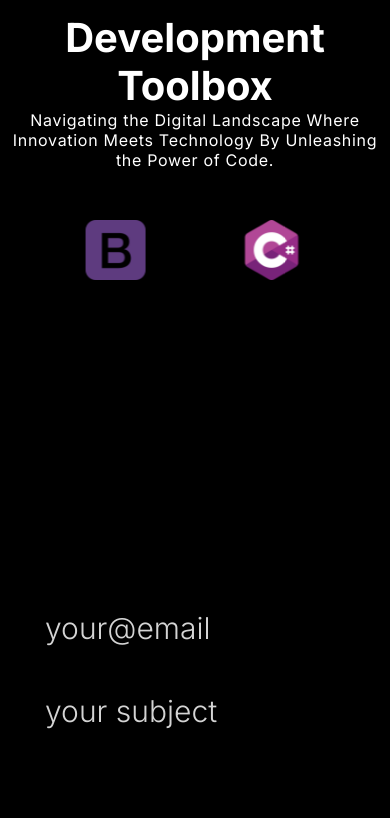
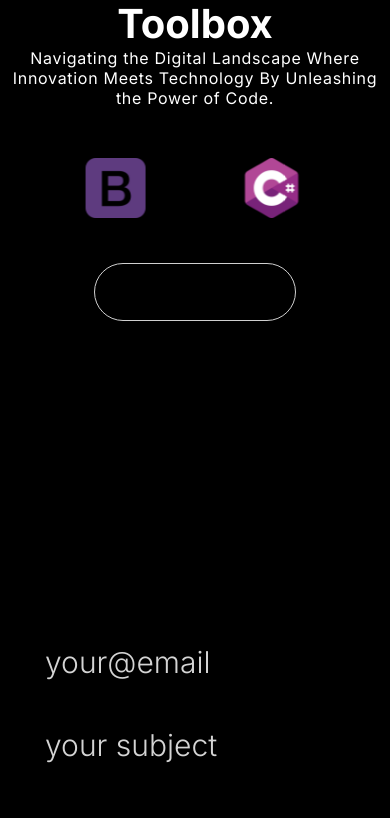
Before and after one commit to jukurius/portfolio-spa, a Next.js app: page / in a window 390 px wide. Shown: the part 1474-2292 px from the top of the page. Built offline with nearby package versions, Linux system fonts and the light colour scheme.

Commit message:
global fixes

```diff
--- a/assets/scss/components/contact-form.module.scss
+++ b/assets/scss/components/contact-form.module.scss
@@ -1,6 +1,5 @@
 @import "../variables/variables.scss";
 .contact_form_wrapper {
-  padding: 0 25px;
   h2 {
     font-size: $h1-desktop-font-size;
     text-align: center;
--- /dev/null
+++ b/assets/scss/components/link-component.module.scss
@@ -0,0 +1,22 @@
+@import "../variables/variables.scss";
+
+.link_component {
+  border: 1px solid #d0d0d0;
+  border-radius: 1000px;
+  padding: 20px 40px;
+  font-size: $h2-desktop-font-size;
+  transition: border 0.32s cubic-bezier(0.4, 0, 0.6, 1);
+
+  &:hover {
+    border: 1px solid #000;
+  }
+
+  @media (max-width: 768px) {
+    padding: 10px 24px;
+    font-size: $h2-tablet-font-size;
+  }
+
+  @media (max-width: 490px) {
+    font-size: $h2-mobile-font-size;
+  }
+}
--- /dev/null
+++ b/components/Link.tsx
@@ -0,0 +1,26 @@
+import styles from "@/assets/scss/components/link-component.module.scss";
+import { CSSProperties } from "react";
+import Link from "next/link";
+
+interface LinkComponentProps {
+  to: string;
+  text: string;
+  className?: string;
+  style?: CSSProperties;
+}
+
+const LinkComponent = ({ to, text, className, style }: LinkComponentProps) => {
+  return (
+    <Link
+      href={to}
+      className={`${styles.link_component} ${
+        className ? styles[className] : ""
+      }`}
+      style={style ? style : {}}
+    >
+      {text}
+    </Link>
+  );
+};
+
+export default LinkComponent;
--- a/containers/home-page/hero.module.scss
+++ b/containers/home-page/hero.module.scss
@@ -5,16 +5,12 @@
   // transition: background 200ms cubic-bezier(0.4, 0, 0.6, 1) 80ms;
   width: 100%;
   color: #fff;
+  padding: 7.75em 0 0;
 
   .hero_container {
     margin: 0 auto;
     width: 100%;
     max-width: 1350px;
-    padding: 7.75em 2em;
-
-    @media (max-width: 490px) {
-      padding-bottom: 4em;
-    }
 
     .hero_title {
       font-size: $h1-desktop-font-size;
--- a/containers/home-page/index.module.scss
+++ b/containers/home-page/index.module.scss
@@ -3,6 +3,15 @@
   top: -44px;
   display: flex;
   flex-direction: column;
+  gap: 180px;
   align-items: center;
-  padding: 48px 0;
+  padding: 48px 25px;
+
+  @media (max-width: 768px) {
+    gap: 120px;
+  }
+
+  @media (max-width: 490px) {
+    gap: 60px;
+  }
 }
--- a/containers/home-page/skills-section.module.scss
+++ b/containers/home-page/skills-section.module.scss
@@ -3,13 +3,10 @@ $scroller-gap: 6em;
 $scroller-gap-mobile: 1em;
 
 #skills_section_wrapper {
-  padding: 40px 25px;
-  padding-right: 25px;
-  padding-left: 25px;
+  padding: 0 25px;
 
   h2 {
     text-align: center;
-    color: var(--white);
     font-size: $h1-desktop-font-size;
     margin-top: 0px;
     margin-bottom: 0px;
@@ -81,6 +78,15 @@ $scroller-gap-mobile: 1em;
       animation: scroll-mobile 40s linear infinite;
     }
   }
+
+  .link_container {
+    text-align: center;
+    margin-top: 60px;
+    @media (max-width: 490px) {
+      margin-top: 20px;
+      margin-bottom: 20px;
+    }
+  }
 }
 
 @keyframes scroll {
--- a/containers/home-page/skills-sections.tsx
+++ b/containers/home-page/skills-sections.tsx
@@ -1,5 +1,5 @@
 "use client";
-import { useRef, useLayoutEffect, useEffect } from "react";
+import { useRef, useEffect } from "react";
 import styles from "./skills-section.module.scss";
 import Image from "next/image";
 import js from "@/assets/images/js.png";
@@ -12,6 +12,7 @@ import html from "@/assets/images/html.png";
 import java from "@/assets/images/java.png";
 import mysql from "@/assets/images/mysql.png";
 import sass from "@/assets/images/sass.png";
+import LinkComponent from "@/components/Link";
 
 const images = [js, atom, bs, cSharp, css, git, html, java, mysql, sass];
 
@@ -60,6 +61,9 @@ const SkillsSection = ({ textColor }: SkillsSectionProps) => {
           ))}
         </ul>
       </div>
+      <div className={styles.link_container}>
+        <LinkComponent to="/work" text="Read more" />
+      </div>
     </section>
   );
 };
```
Also changed, not shown: components/Button.tsx (added, +35 -0 lines), assets/scss/components/button-component.module.scss (added).
